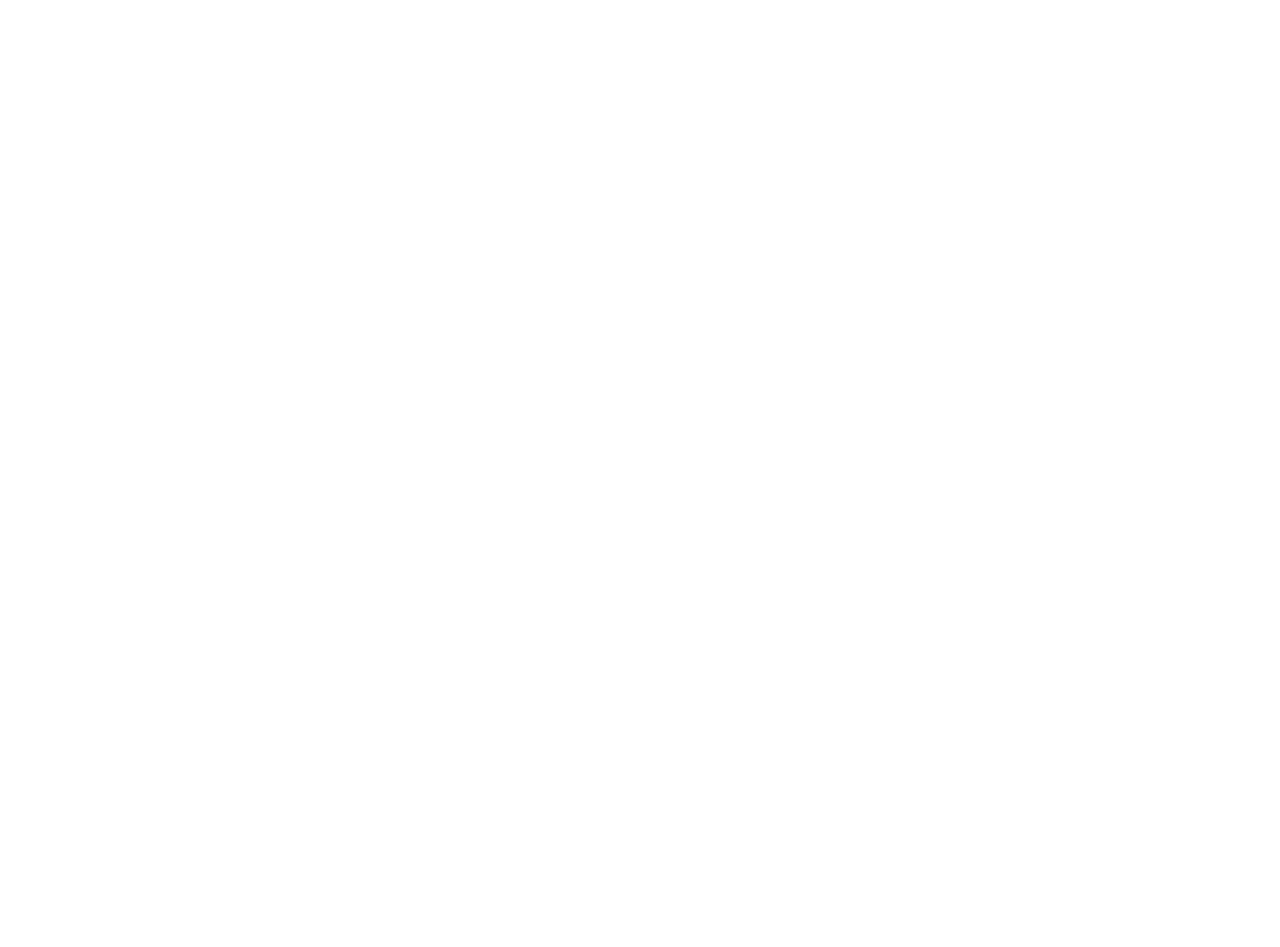
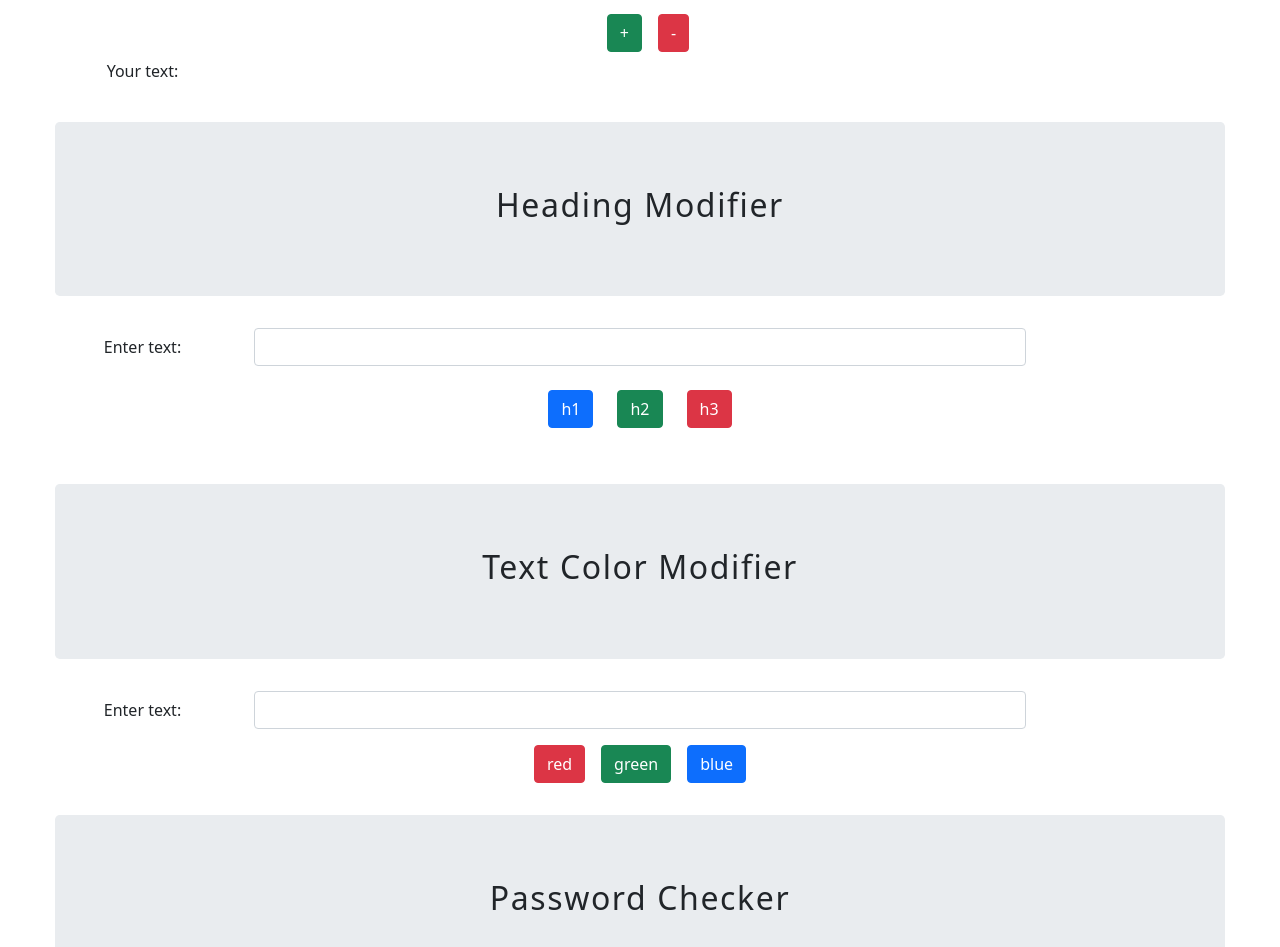
Before and after one commit to prkm93/neogcamp-practice-interview-questions, a React (Create React App) app: page /topics in a window 1280 px wide. Shown: the part 765-1712 px from the top of the page. Before the commit the page ends 800 px from the top, so only its background shows below. Built offline with nearby package versions, Linux system fonts and the light colour scheme.

Commit message:
refactored code

```diff
--- a/src/App.js
+++ b/src/App.js
@@ -25,11 +25,11 @@
             <Route path="/topics">topics</Route>
           </Switch>
         </Router> */}
-        {/* <Calculator/> */}
-        {/* <FontModifer/> */}
-        {/* <HeadingModifier/> */}
+        <Calculator/>
+        <FontModifer/>
+        <HeadingModifier/>
         <ColorModifier/>
-        {/* <PasswordChecker/> */}
+        <PasswordChecker/>
       </section>
     </main>
   )
--- a/src/components/Calculator.jsx
+++ b/src/components/Calculator.jsx
@@ -78,7 +78,7 @@
                          <button
                             type="button"
                             className="btn btn-primary mx-2"
-                            onClick={() => {setNum1(''); setNum2('');}}
+                            onClick={() => {setNum1(''); setNum2(''); setResult('');}}
                         >Clear</button>
                     </div>
                 </div>
--- a/src/components/ColorModifier.jsx
+++ b/src/components/ColorModifier.jsx
@@ -10,6 +10,9 @@
 
     return (
         <div className="title">
+            <div className="jumbotron">
+                <h2>Text Color Modifier</h2>
+            </div>
             <div className="form-group row">
                 <label htmlFor="" className="col-sm-2 col-form-label">Enter text:</label>
                 <div className="col-sm-8">
--- a/src/components/HeadingModifier.jsx
+++ b/src/components/HeadingModifier.jsx
@@ -11,12 +11,31 @@
     }
 
     return (
-        <div>
-              <input type="text" value={text} onChange={e => setText(e.target.value)}/>
-              <button onClick={() => textHandler('h1')}>h1</button>
-              <button onClick={() => textHandler('h2')}>h2</button>
-              <button onClick={() => textHandler('h3')}>h3</button>
-              <p ref={textRef}>{text}</p>
+        <div className="title">
+            <div className="jumbotron">
+                <h2>Heading Modifier</h2>
+            </div>
+            <form>
+                <div className="form-group row">
+                    <div className="col-sm-2 col-form-label">Enter text:</div>
+                    <div className="col-sm-8">
+                        <input
+                            type="text"
+                            className="form-control"
+                            value={text}
+                            onChange={e => setText(e.target.value)}
+                        />
+                    </div>
+                    <div className="mt-4">
+                        <button type="button" className="btn btn-primary" onClick={() => textHandler('h1')}>h1</button>
+                        <button type="button" className="btn btn-success mx-4" onClick={() => textHandler('h2')}>h2</button>
+                        <button type="button" className="btn btn-danger" onClick={() => textHandler('h3')}>h3</button>
+                    </div>
+                    <div className="mt-2">
+                        <p ref={textRef}>{text}</p>
+                    </div>
+                </div>
+            </form>
         </div>
     )
 }
--- a/src/components/PasswordChecker.jsx
+++ b/src/components/PasswordChecker.jsx
@@ -18,6 +18,9 @@
 
     return (
         <div className="title">
+            <div className="jumbotron">
+                <h2>Password Checker</h2>
+            </div>
             <form>
                 <div className="form-group row">
                     <label htmlFor="password" className="col-sm-2 col-form-label">Enter passsword:</label>
```
